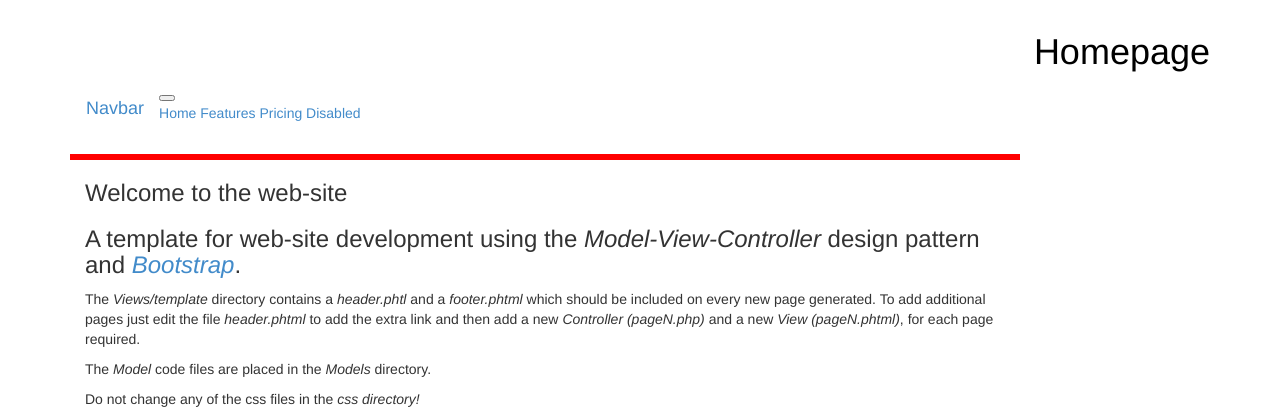
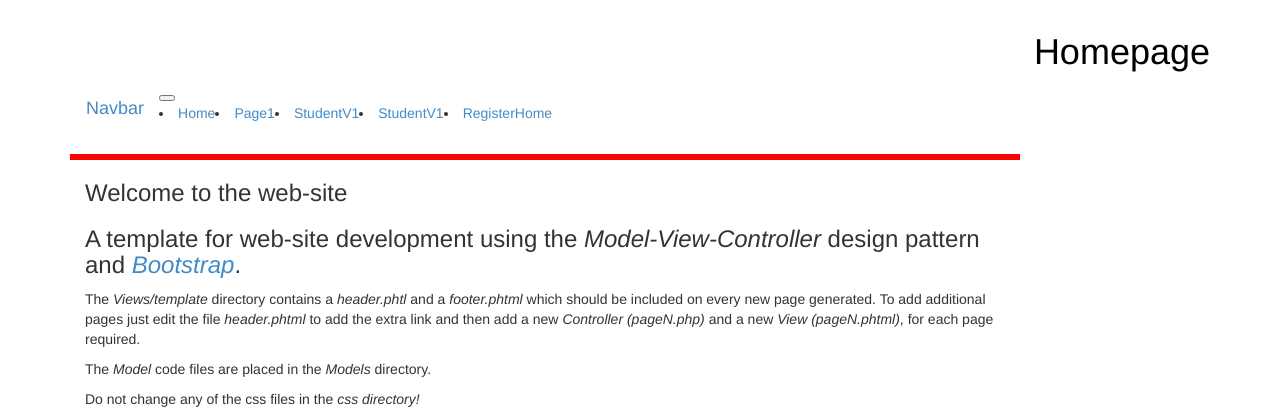
Before and after one commit to dateiharoon/commerce, a PHP site: page /index.php in a window 1280 px wide. Shown: the top 420 px of the page. Run offline with PHP 8.4, Linux system fonts and the light colour scheme; some libraries are stand-ins or nearby versions.

Commit message:
added links to navbar

```diff
--- a/Views/template/header.phtml
+++ b/Views/template/header.phtml
@@ -38,9 +38,11 @@
     <div class="collapse navbar-collapse" id="navbarNavAltMarkup">
       <div class="navbar-nav">
         <a class="nav-link active" aria-current="page" href="#">Home</a>
-        <a class="nav-link" href="#">Features</a>
-        <a class="nav-link" href="#">Pricing</a>
-        <a class="nav-link disabled" href="#" tabindex="-1" aria-disabled="true">Disabled</a>
+        <li><a href="index.php">Home</a></li>
+            <li><a href="page1.php">Page1</a></li>
+            <li><a href="studentISv1.php">StudentV1</a></li>
+            <li><a href="studentISv2.php">StudentV1</a></li>
+            <li><a href="register.php">Register</a></li>
       </div>
     </div>
   </div>
```
